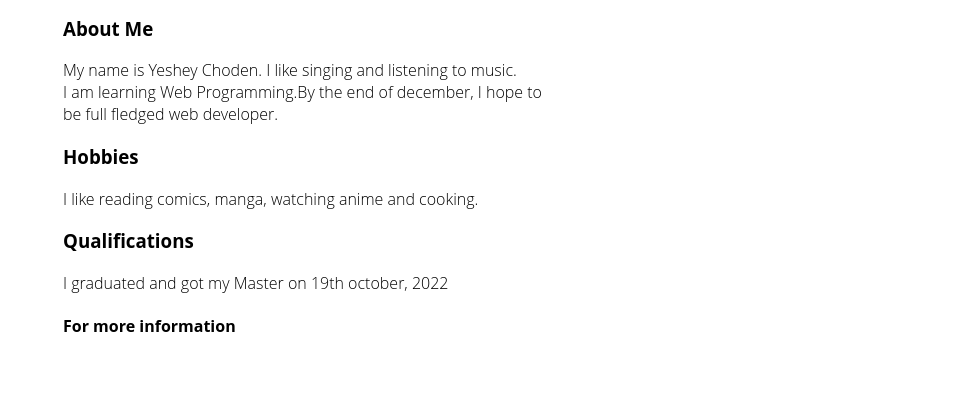
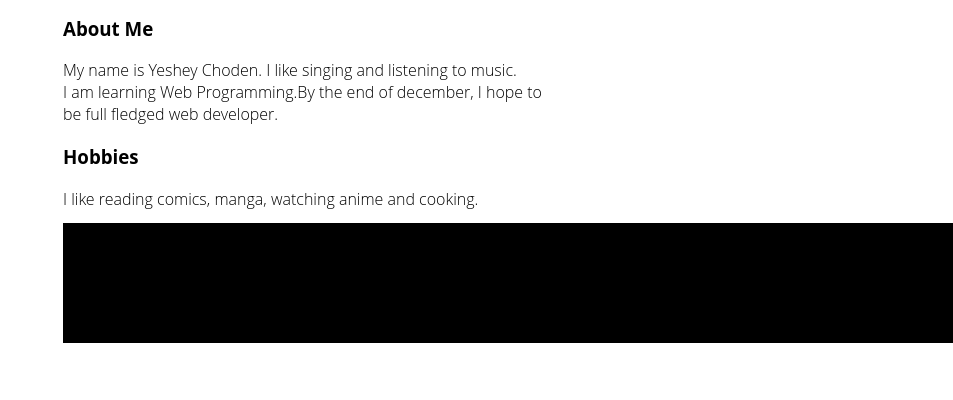
Before and after one commit to Yeshey338/profile, a plain HTML site: page index.html in a window 1280 px wide. Shown: the part 457-857 px from the top of the page, without its empty margins (327-1280 px from the left). After the commit the page ends 800 px from the top, so only its background shows below. Drawn offline with Linux system fonts and the light colour scheme.

Commit message:
personal page ex

```diff
--- a/style.css
+++ b/style.css
@@ -16,7 +16,7 @@ body {
     border-radius: 50%;
 
 }
-#sm-footer {
+#footers {
     position: fixed;
     bottom: 0;
     background-color: black;
```
